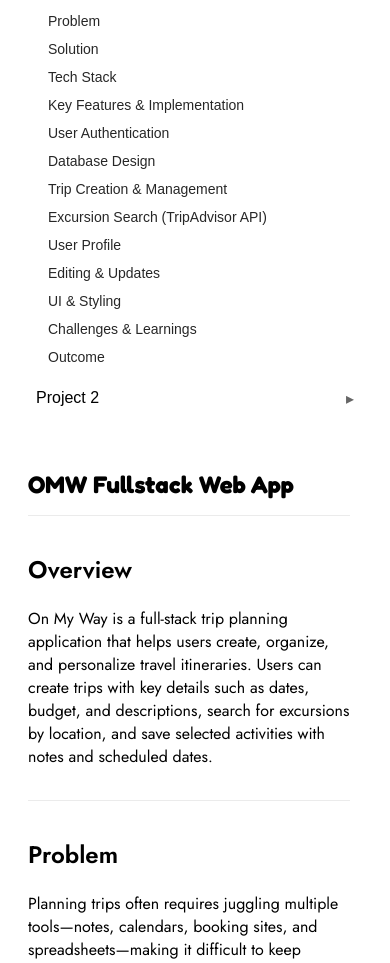
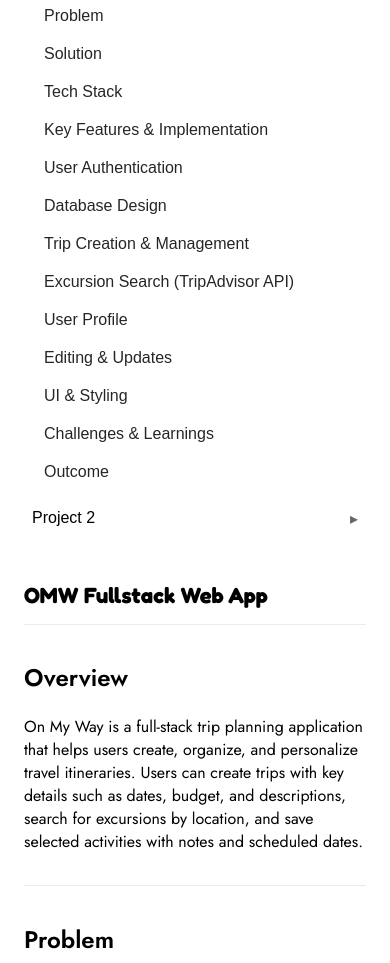
Before and after one commit to nicoleyeag/portfolio, a React (Create React App) app: page /projects in a window 390 px wide. Shown: the part 287-1250 px from the top of the page. Built offline with nearby package versions, Linux system fonts and the light colour scheme; a web font is replaced by a local one.

Commit message:
mobile view

```diff
--- a/src/css/style.css
+++ b/src/css/style.css
@@ -542,3 +542,65 @@ nav {
   margin: 0 auto;
   padding: 40px 20px;
 }
+
+
+/* ===== Projects: Mobile Fix ===== */
+/* mobile overrides must come after the desktop rules */
+@media (max-width: 900px) {
+  .projects-page {
+    padding: 24px 16px;
+  }
+
+  /* Force a true single-column layout */
+  .projects-layout {
+    display: flex;
+    flex-direction: column;
+    gap: 16px;
+  }
+
+  /* Stop sticky on mobile so it doesn't overlap */
+  .projects-nav {
+    position: relative;
+    top: auto;
+    z-index: 1;
+    background: white; /* important if things overlap */
+    padding-bottom: 8px;
+  }
+
+  /* Remove divider */
+  .projects-divider {
+    display: none;
+  }
+
+  /* Make right content normal flow, not a fixed scroll container */
+  .projects-content {
+    min-width: 0;
+  }
+
+  .case-scroll {
+    height: auto;
+    overflow: visible;
+    padding-right: 0;
+  }
+
+  /* Add breathing room so accordion doesn't sit on content */
+  .projects-nav + .projects-content {
+    margin-top: 8px;
+  }
+
+  /* Optional: reduce heading size so it doesn’t crowd */
+  .projects-title {
+    font-size: 26px;
+  }
+
+  .case-title {
+    font-size: 22px;
+    margin-top: 12px;
+  }
+
+  /* Make section links easier to tap */
+  .section-link {
+    padding: 10px 8px;
+    font-size: 16px;
+  }
+}
```
